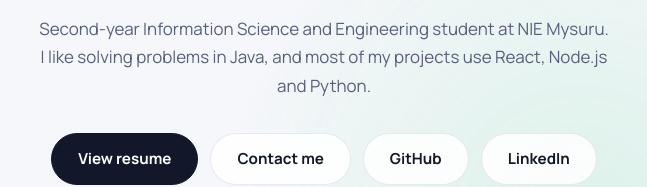
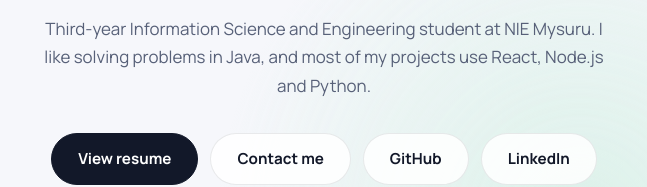
Before and after one commit to sameerkumar074518-cloud/portfolio, a plain HTML site: page index.html in a window 1280 px wide. Shown: the part 514-701 px from the top of the page, 316-963 px from the left. Drawn offline with Linux system fonts and the light colour scheme.

```diff
--- a/index.html
+++ b/index.html
@@ -188,7 +188,7 @@
         <div class="initial" role="img" aria-label="Initial S">S</div>
         <h1>Hi, I'm Sameer Kumar. I'm a student who builds web apps and works with data.</h1>
         <p class="sub">
-          Second-year Information Science and Engineering student at NIE Mysuru.
+          Third-year Information Science and Engineering student at NIE Mysuru.
           I like solving problems in Java, and most of my projects use React,
           Node.js and Python.
         </p>
```
